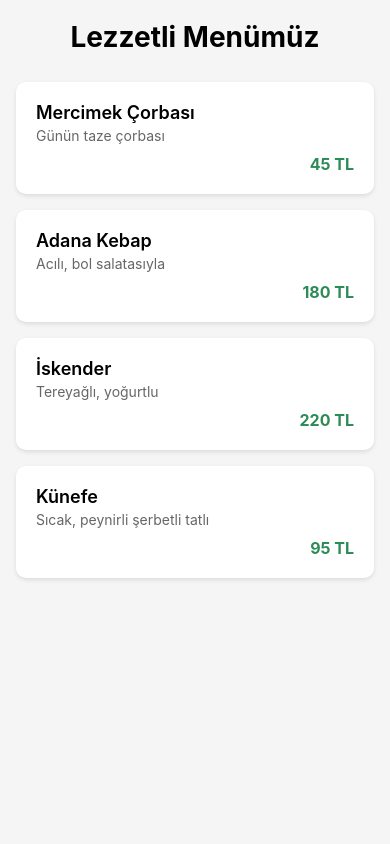
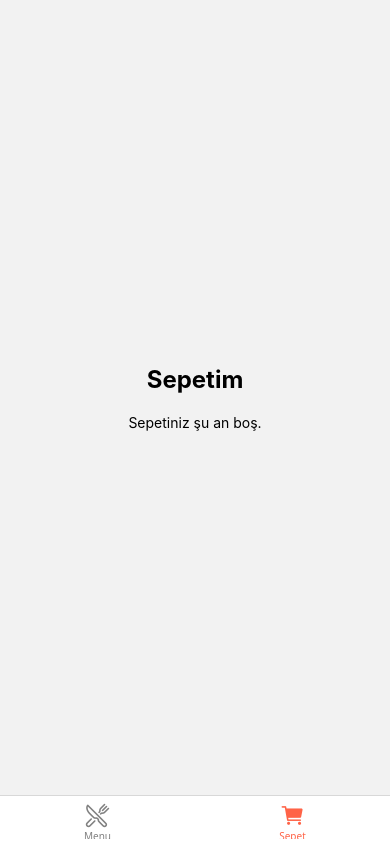
Before and after one commit to yusatrn/lezzetli-app, a React Native app: screen /Sepet in a window 390 px wide. Built offline with nearby package versions, Linux system fonts and the light colour scheme.

Commit message:
sepet ve menu

```diff
--- a/App.js
+++ b/App.js
@@ -1,6 +1,12 @@
+// App.js
 import React from 'react';
-import MenuScreen from './src/screens/MenuScreen'; // Kendi ekranımızı çağırıyoruz
+import { NavigationContainer } from '@react-navigation/native';
+import AppNavigator from './src/navigation/AppNavigator';
 
 export default function App() {
-  return <MenuScreen />;
+  return (
+    <NavigationContainer>
+      <AppNavigator />
+    </NavigationContainer>
+  );
 }
--- /dev/null
+++ b/src/navigation/AppNavigator.js
@@ -0,0 +1,36 @@
+// src/navigation/AppNavigator.js
+import React from 'react';
+import { createBottomTabNavigator } from '@react-navigation/bottom-tabs';
+import MenuScreen from '../screens/MenuScreen';
+import CartScreen from '../screens/CartScreen';
+import Ionicons from '@expo/vector-icons/Ionicons'; // İkonlar için
+
+const Tab = createBottomTabNavigator();
+
+const AppNavigator = () => {
+  return (
+    <Tab.Navigator
+      screenOptions={({ route }) => ({
+        tabBarIcon: ({ focused, color, size }) => {
+          let iconName;
+
+          if (route.name === 'Menu') {
+            iconName = focused ? 'restaurant' : 'restaurant-outline';
+          } else if (route.name === 'Sepet') {
+            iconName = focused ? 'cart' : 'cart-outline';
+          }
+
+          return <Ionicons name={iconName} size={size} color={color} />;
+        },
+        tabBarActiveTintColor: 'tomato',
+        tabBarInactiveTintColor: 'gray',
+        headerShown: false, // Şimdilik her ekranın kendi başlığı olsun istemiyoruz
+      })}
+    >
+      <Tab.Screen name="Menu" component={MenuScreen} />
+      <Tab.Screen name="Sepet" component={CartScreen} />
+    </Tab.Navigator>
+  );
+};
+
+export default AppNavigator;
--- /dev/null
+++ b/src/screens/CartScreen.js
@@ -0,0 +1,27 @@
+// src/screens/CartScreen.js
+import React from 'react';
+import { View, Text, StyleSheet } from 'react-native';
+
+const CartScreen = () => {
+  return (
+    <View style={styles.container}>
+      <Text style={styles.title}>Sepetim</Text>
+      <Text>Sepetiniz şu an boş.</Text>
+    </View>
+  );
+};
+
+const styles = StyleSheet.create({
+  container: {
+    flex: 1,
+    justifyContent: 'center',
+    alignItems: 'center',
+  },
+  title: {
+    fontSize: 24,
+    fontWeight: 'bold',
+    marginBottom: 20,
+  },
+});
+
+export default CartScreen;
```
Also changed, not shown: package.json (+8 -3 lines), 2 other files (tests, documents, lock files or other folders).
